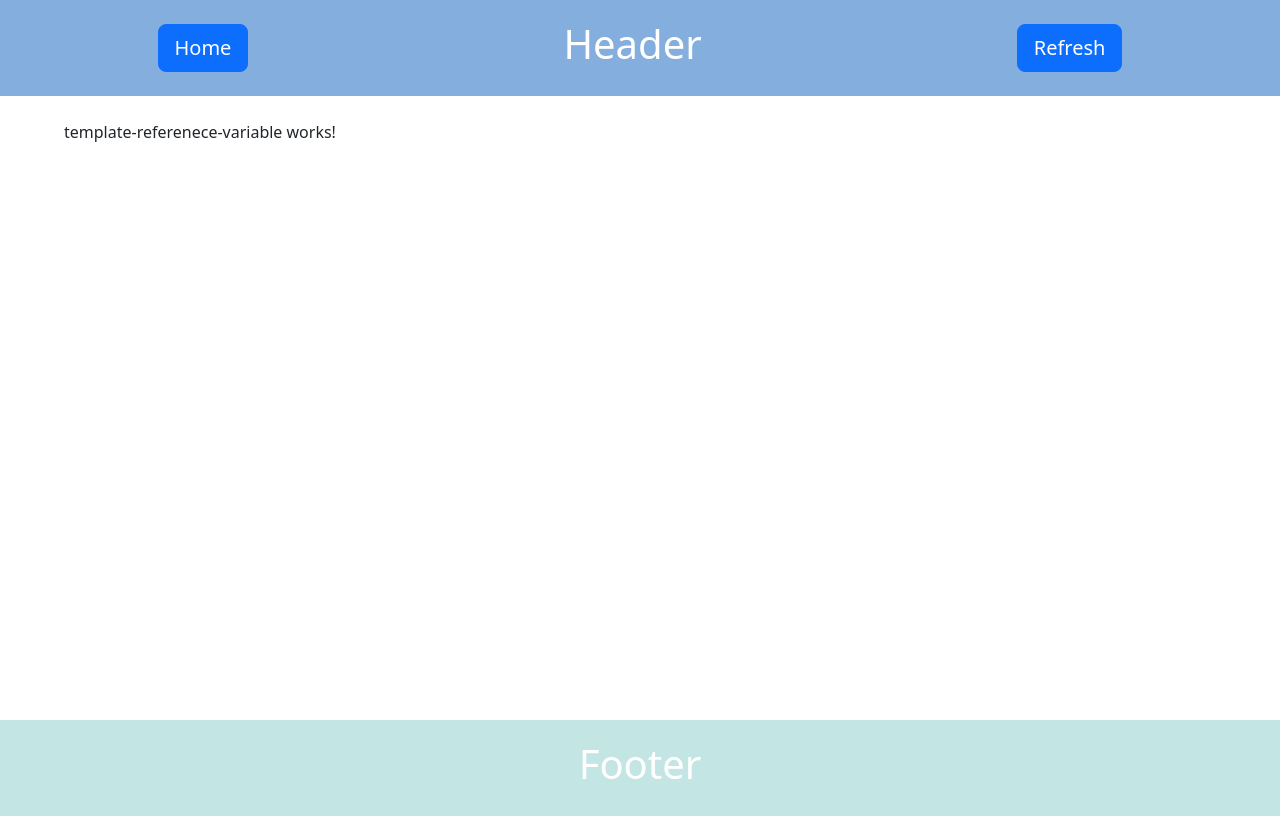
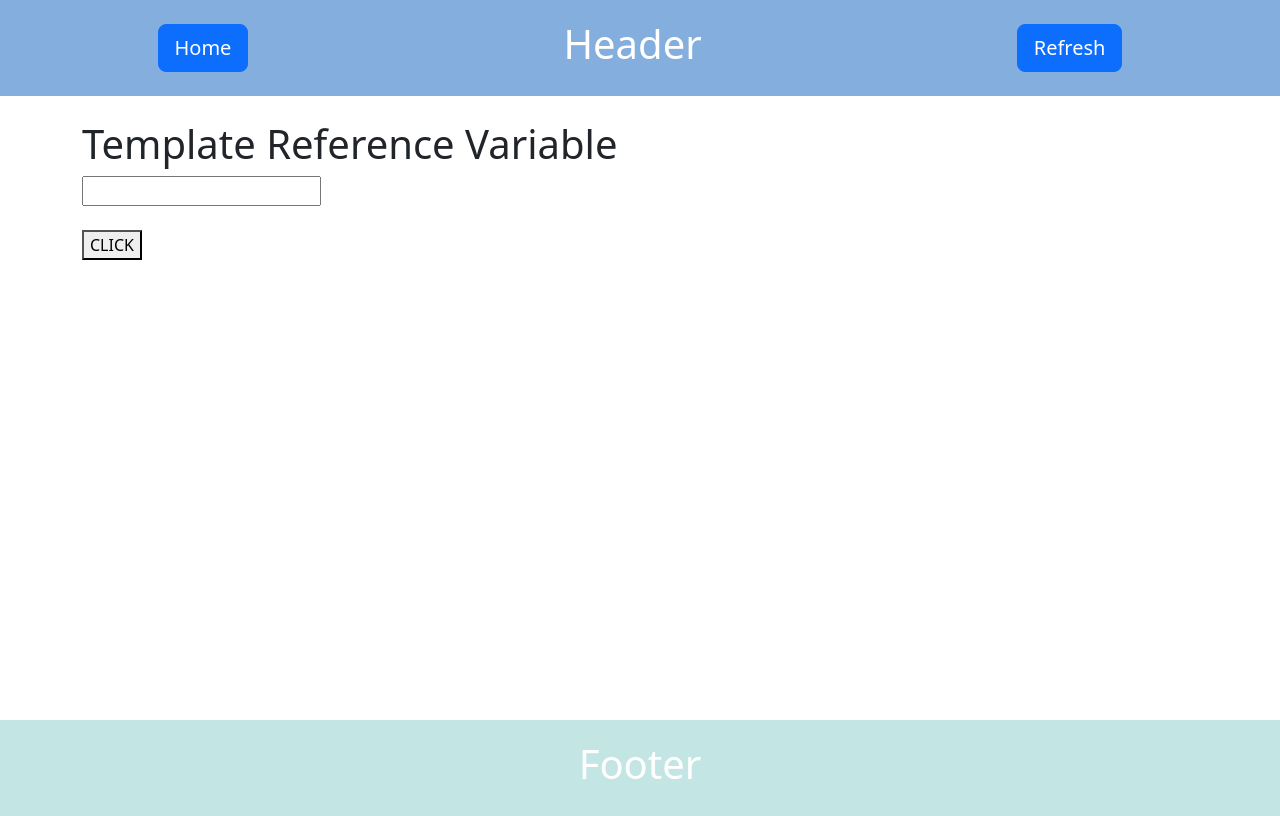
Before and after one commit to AKBN6225/angular21, an Angular app in the folder bankingApplication/: page /templateRefVar in a window 1280 px wide. Built offline with nearby package versions, Linux system fonts and the light colour scheme.

Commit message:
template ref variable

```diff
--- a/bankingApplication/src/app/topics/components/template-referenece-variable/template-referenece-variable.html
+++ b/bankingApplication/src/app/topics/components/template-referenece-variable/template-referenece-variable.html
@@ -1 +1,6 @@
-<p>template-referenece-variable works!</p>
+<div class="container">
+    <h1>Template Reference Variable</h1>
+    <input type="text" #abc> <br><br>
+    <button (click) = sendData(abc.value)>CLICK</button>
+    <h1>{{tempValue}}</h1>
+</div>
--- a/bankingApplication/src/app/topics/components/template-referenece-variable/template-referenece-variable.ts
+++ b/bankingApplication/src/app/topics/components/template-referenece-variable/template-referenece-variable.ts
@@ -1,4 +1,4 @@
-import { Component } from '@angular/core';
+import { Component, OnInit } from '@angular/core';
 
 @Component({
   selector: 'app-template-referenece-variable',
@@ -6,4 +6,20 @@ import { Component } from '@angular/core';
   templateUrl: './template-referenece-variable.html',
   styleUrl: './template-referenece-variable.scss',
 })
-export class TemplateRefereneceVariable {}
+export class TemplateRefereneceVariable implements OnInit {
+
+  tempValue = '';
+
+  constructor(){
+
+  };
+
+  ngOnInit(): void {
+
+  };
+
+  sendData(val: any){
+    this.tempValue = val;
+  }
+
+}
```
